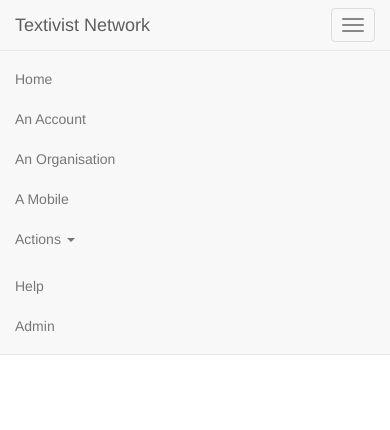
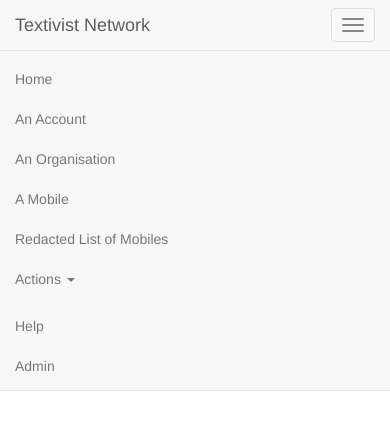
Before and after one commit to ContrastingSounds/textivist, a Django app: page / in a window 390 px wide, after a click on "Toggle navigation". Shown: the top 430 px of the page. Run offline with Django 3.2, Linux system fonts and the light colour scheme; parts of the project's set-up code (start-up, migrations or seed data) failed here and were passed over; some libraries are stand-ins or nearby versions.

Commit message:
Added Redacted List of Mobiles page

```diff
--- a/mobiles/templates/mobiles/base.html
+++ b/mobiles/templates/mobiles/base.html
@@ -30,7 +30,8 @@
                         <li><a href="/">Home</a></li>
                         <li><a href="/textivist/2/">An Account</a></li>
                         <li><a href="/textivist/2/organisation/1/">An Organisation</a></li>
-                        <li><a href="/mobile/2/">A Mobile</a></li>
+                        <li><a href="/mobiles/2/">A Mobile</a></li>
+                        <li><a href="/mobiles/">Redacted List of Mobiles</a></li>
                         <li class="dropdown">
                             <a href="#" class="dropdown-toggle" data-toggle="dropdown" role="button" aria-haspopup="true" aria-expanded="false">Actions <span class="caret"></span></a>
                             <ul class="dropdown-menu">
--- a/mobiles/urls.py
+++ b/mobiles/urls.py
@@ -36,8 +36,10 @@ urlpatterns = [
     url(r'^textivist/(?P<textivist_id>[0-9]+)/organisation/(?P<organisation_id>[0-9]+)/$', views.organisation, name='organisation'),
     # ex: /batch/add
     url(r'^batch/add/$', views.create_batch, name='create_batch'),
-    # ex: /mobile/5/
-    url(r'^mobile/(?P<mobile_id>.+)/$', views.mobile, name='mobile'),
+    # ex: /mobiles/
+    url(r'^mobiles/$', views.mobiles_list, name='mobiles_list'),
+    # ex: /mobiles/5/
+    url(r'^mobiles/(?P<mobile_id>.+)/$', views.mobile, name='mobile'),
     # ex: /help
     url(r'^help/$', views.help, name='help'),
 ]
--- a/mobiles/views.py
+++ b/mobiles/views.py
@@ -62,6 +62,13 @@ def organisation(request, textivist_id, organisation_id):
     return render(request, 'mobiles/organisation.html', context=context)
 
 
+def mobiles_list(request):
+    mobiles = Mobile.objects.all()
+    context = {
+        'mobiles': mobiles,
+    }
+    return render(request, 'mobiles/mobiles_list.html', context=context)
+
 def mobile(request, mobile_id):
     mobile = Mobile.objects.get(pk=mobile_id)
     memberships = Membership.objects.filter(mobile=mobile)
```
Also changed, not shown: mobiles/templates/mobiles/mobiles_list.html (added, +13 -0 lines).
